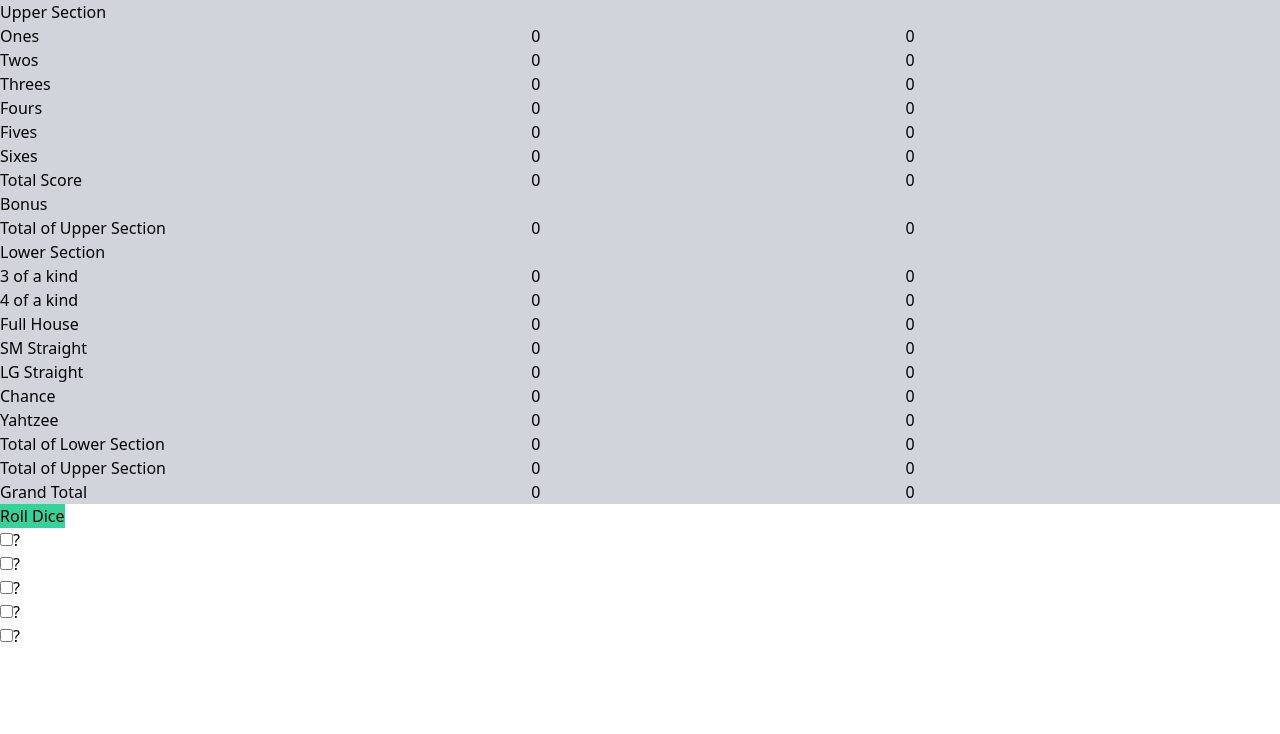
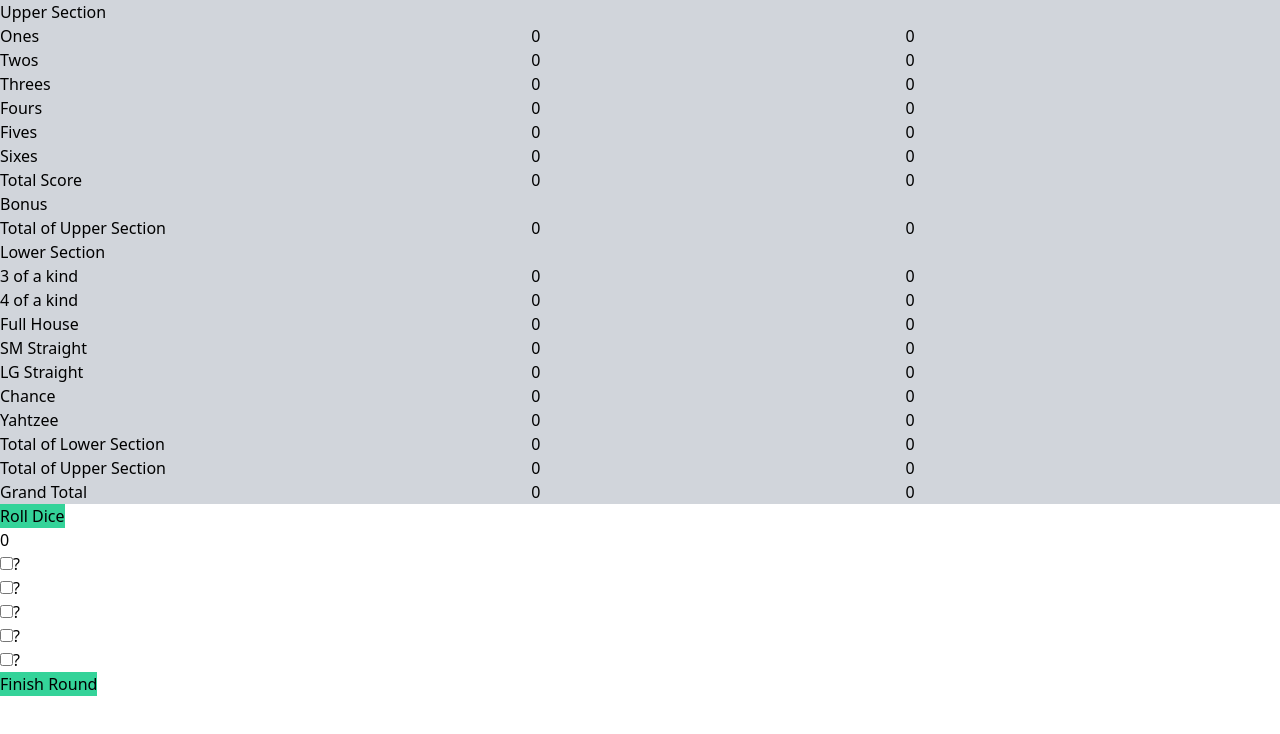
Before and after one commit to henne90gen/yahtzee, a React (Create React App) app: page / in a window 1280 px wide. Both pictures are taken after a click on the button "Start Game". Shown: the top 734 px of the page. Built offline with nearby package versions, Linux system fonts and the light colour scheme.

Commit message:
Added some more stuff

```diff
--- a/src/App.tsx
+++ b/src/App.tsx
@@ -115,26 +115,41 @@
     );
 }
 
-function PlayArea(props: {}) {
+function PlayArea() {
     const [dice, setDice] = useState<Die[]>(initDice());
+    const [rollCount, setRollCount] = useState<number>(0);
+
+    const onRollDiceClick = (event: React.MouseEvent) => {
+        event.preventDefault();
+        const newRollCount = rollCount + 1;
+        setDice(rollDice(dice, newRollCount));
+        setRollCount(newRollCount);
+    };
 
     return (
         <div>
             <button
                 className="bg-green-400"
-                onClick={(event) => {
-                    event.preventDefault();
-                    setDice(rollDice(dice));
-                }}
+                disabled={rollCount === 3}
+                onClick={onRollDiceClick}
             >
                 Roll Dice
             </button>
+            <div>{rollCount}</div>
             <Dice
                 dice={dice}
                 onDieLockChange={(index) => {
                     setDice(toggleLock(dice, index));
                 }}
             />
+            <button
+                className="bg-green-400"
+                onClick={(event) => {
+                    event.preventDefault();
+                }}
+            >
+                Finish Round
+            </button>
         </div>
     );
 }
--- a/src/logic.ts
+++ b/src/logic.ts
@@ -72,13 +72,13 @@
     return dice;
 }
 
-export function rollDice(dice: Die[]): Die[] {
+export function rollDice(dice: Die[], rollCount: number): Die[] {
     const result = [];
     for (const die of dice) {
         if (die.locked === 'unlocked') {
             die.value = Math.ceil(Math.random() * 6);
         }
-        if (die.locked === 'locked') {
+        if (die.locked === 'locked' || rollCount === 3) {
             die.locked = 'permanently-locked';
         }
         result.push(die);
```
